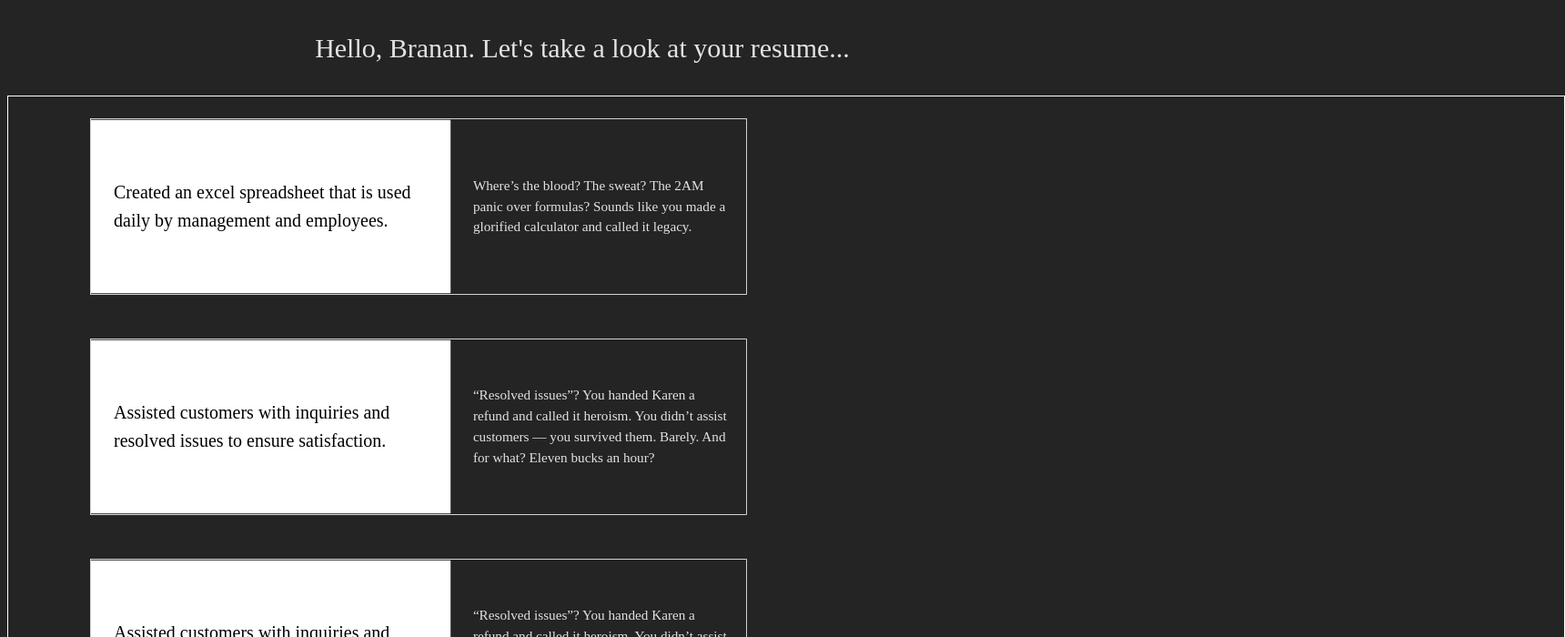
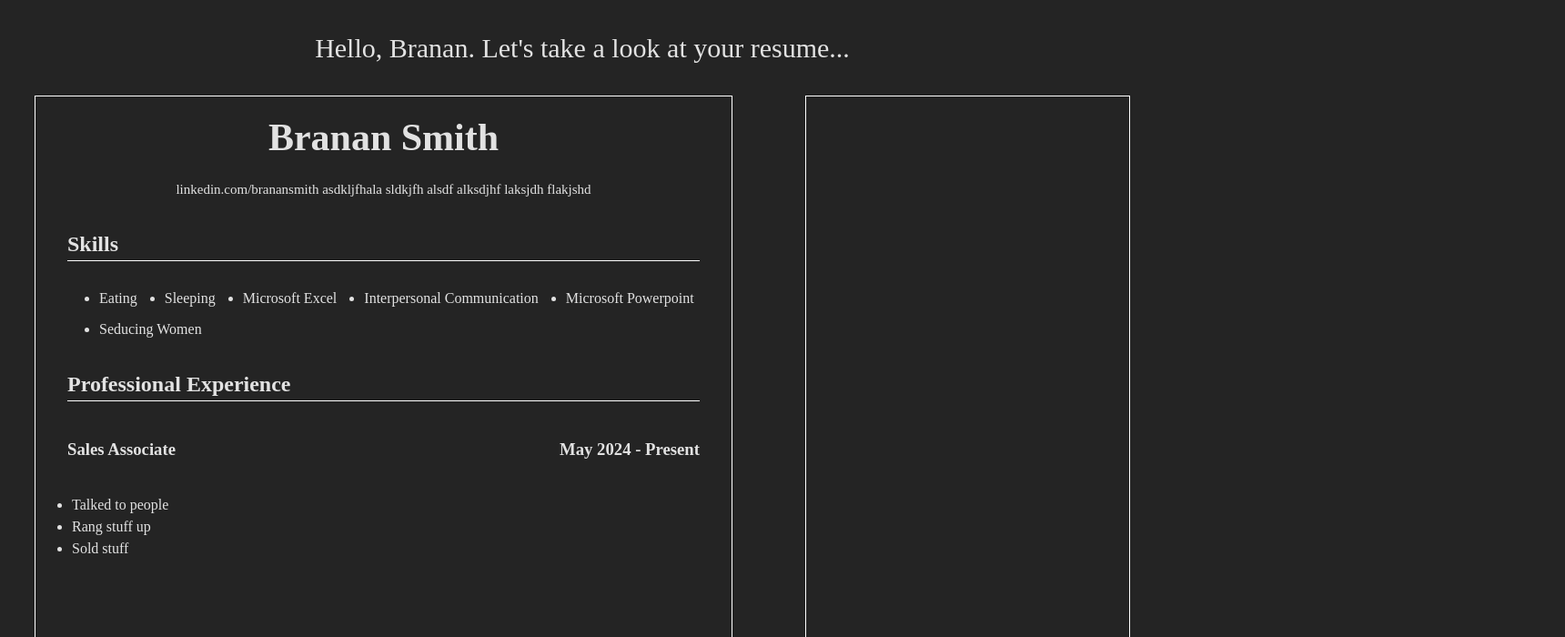
Before and after one commit to branansmith/roastume, a React (Create React App) app: page /results in a window 1280 px wide. Shown: the top 700 px of the page at 91% size, 1720 px wide, since content can reach past the window. Built offline with nearby package versions, Linux system fonts and the light colour scheme.

Commit message:
Created sections for resume

```diff
--- a/src/App.css
+++ b/src/App.css
@@ -50,8 +50,7 @@ p {
 #pitch {
   margin: auto;
   margin-top: 12.5em;
-  align-items: center;
-  width: 38em;
+  width: 42em;
 }
 
 #roast-page-title {
@@ -59,44 +58,73 @@ p {
   text-align: center;
 }
 
-#roastlet-title {
-  font-size: 1.563em;
-  padding-left: 1.25em;
-  display: flex;
-  align-items: center;
-  width: 25em;
-  height: 9.5em;
-  background-color: white;
-  color: black;
+.resume {
   font-family:'Times New Roman', Times, serif;
-  margin-right: 1.25em;
 }
 
-#roastlet-description {
-  display: flex;
-  align-items: center;
-  font-size: 1.188em;
-  margin-right: 1.25em;
-  width: 25em;
-  height: 12.5em;
+#header-container {
+  text-align: center;
+  font-size: 21px;
 }
 
-#roastlet-container {
+#header-container h1,
+#header-container p {
+  margin: 0;
+  margin-top: 14px;
+  margin-bottom: 10px;
+  padding: 0;
+}
+
+#skills-container ul {
   display: flex;
-  width: 56.25em;
-  height: 30vh;
-  align-items: center;
-  transform: scale(.8);
+  flex-wrap: wrap;
+}
+
+#skills-container li {
+  margin-left: 30px;
+  padding-top: 10px;
+}
+
+.section {
+  margin-left: 35px;
+  border-bottom: 1px solid white;
+  margin-right: 35px;
+  font-family:'Times New Roman', Times, serif;
+  margin-top: 30px;
+}
+
+#linkedin {
+  font-size: 15px;
+  line-height: 1.5;
+}
+
+#experience-title-container {
+  display: flex;
+  justify-content: space-between;
+  margin-left: 35px;
+  margin-right: 35px;
+}
+
+
+
+#resume-roasts-container {
+  width: 700px;
+  height: 990px;
+  border: 1px solid white;
+  margin-left: 80px;
+  margin-right: 30px;
+}
+
+#copied-resume-container {
+  margin-left: 30px;
+  min-width: 765px;
+  min-height: 990px;
   border: 1px solid white;
 }
 
 #roast-page-container {
   display: flex;
-  flex-wrap: wrap;
-  width: 1710px;
-  height: 100vh;
-  max-height: 100vh;
-  border: 1px solid white;
+
 }
 
 
--- /dev/null
+++ b/src/components/CopiedResume.jsx
@@ -0,0 +1,39 @@
+const CopiedResume = () => (
+    <div id="copied-resume-container">
+        <div id="header-container">
+            <h1 class="resume">Branan Smith</h1>
+            <p class="resume" id="linkedin">linkedin.com/branansmith asdkljfhala sldkjfh alsdf alksdjhf laksjdh flakjshd </p>
+        </div>
+
+        <div id="skills-container">
+            <h2 class="section" id="skills">Skills</h2>
+            <ul>
+                <li>Eating</li>
+                <li>Sleeping</li>
+                <li>Microsoft Excel</li>
+                <li>Interpersonal Communication</li>
+                <li>Microsoft Powerpoint</li>
+                <li>Seducing Women</li>
+            </ul>
+        </div>
+
+        <div id="experience-container">
+            <h2 class="section">Professional Experience</h2>
+
+            <div id="experience-title-container">
+            <h3 class="resume" id="experience-company">Sales Associate</h3>
+            <h3 class="resume" id="experience-date">May 2024 - Present</h3>
+            </div>
+
+            <div id="experience-bullets">
+                <ul>
+                    <li>Talked to people</li>
+                    <li>Rang stuff up</li>
+                    <li>Sold stuff</li>
+                </ul>
+            </div>
+        </div>
+    </div>
+)
+
+export default CopiedResume;
--- a/src/components/ResumeRoastPage.jsx
+++ b/src/components/ResumeRoastPage.jsx
@@ -1,19 +1,46 @@
 import { Typewriter } from 'react-simple-typewriter'
-import Roastlet from './Roastlet'
+import CopiedResume  from './CopiedResume';
+import ResumeRoasts from './ResumeRoasts';
+
 
 const ResumeRoastPage = () => (
     <>
-    <p id="roast-page-title">Hello, Branan. Let's take a look at your resume...</p>
+        <p id="roast-page-title">Hello, Branan. Let's take a look at your resume...</p>
     <div id="roast-page-container">
-    <Roastlet title="Created an excel spreadsheet that is used daily by management and employees." roast="Where’s the blood? The sweat? The 2AM panic over formulas? Sounds like you made a glorified calculator and called it legacy."/>
-    <Roastlet title="Assisted customers with inquiries and resolved issues to ensure satisfaction." roast="“Resolved issues”? You handed Karen a refund and called it heroism. You didn’t assist customers — you survived them. Barely. And for what? Eleven bucks an hour?"/>
-    <Roastlet title="Assisted customers with inquiries and resolved issues to ensure satisfaction." roast="“Resolved issues”? You handed Karen a refund and called it heroism. You didn’t assist customers — you survived them. Barely. And for what? Eleven bucks an hour?"/>
-    <Roastlet title="Assisted customers with inquiries and resolved issues to ensure satisfaction." roast="“Resolved issues”? You handed Karen a refund and called it heroism. You didn’t assist customers — you survived them. Barely. And for what? Eleven bucks an hour?"/>
-    <Roastlet title="Assisted customers with inquiries and resolved issues to ensure satisfaction." roast="“Resolved issues”? You handed Karen a refund and called it heroism. You didn’t assist customers — you survived them. Barely. And for what? Eleven bucks an hour?"/>
-    <Roastlet title="Assisted customers with inquiries and resolved issues to ensure satisfaction." roast="“Resolved issues”? You handed Karen a refund and called it heroism. You didn’t assist customers — you survived them. Barely. And for what? Eleven bucks an hour?"/>
+
+    <CopiedResume/>
+    <ResumeRoasts/>
     </div>
+
     </>
 )
 
+//have roasts be with amused mastery
+// this is quite the resume you have here...
+// java hmm.. are you planning on moving to england?
+//stuff like that ^
+
+
+//what if I do a remake of the resume on the webpage
+//like the webpage recreates a resume with different sections
+//and roasts each section
+//recreates the resume part in times new roman
+//roast part in sans serif or whatever the font is now
+//
+
+//linkedin post:
+//think bold
+
+//Do you ever wonder what's really wrong with your resume?
+
+//Why you're not getting calls and simply getting ghosted?
+
+//Me too, so I built Roastume. It won't answer either of
+//these questions
+//but it will roast the shit out of your resume
+//completely free of charge.
+
+//Just upload your resume and click go at:
+//roastume.com
 
 export default ResumeRoastPage;
--- /dev/null
+++ b/src/components/ResumeRoasts.jsx
@@ -0,0 +1,7 @@
+const ResumeRoasts = () => (
+    <div id="resume-roasts-container">
+
+    </div>
+)
+
+export default ResumeRoasts;
--- a/src/components/Roastlet.jsx
+++ /dev/null
@@ -1,8 +0,0 @@
-const Roastlet = (props) => (
-    <div id="roastlet-container">
-        <p id="roastlet-title">{props.title}</p>
-        <p id ="roastlet-description">{props.roast}</p>
-    </div>
-)
-
-export default Roastlet;
```
